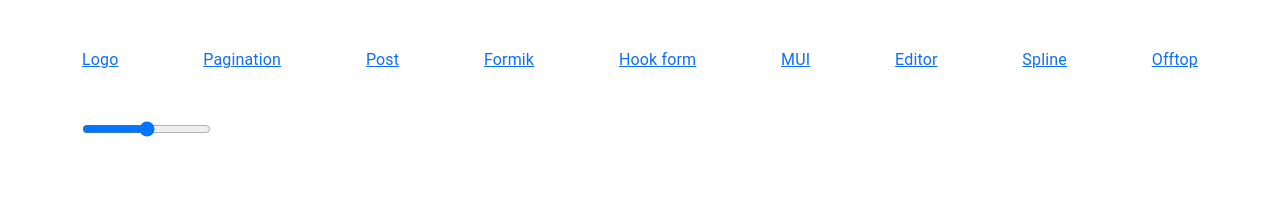
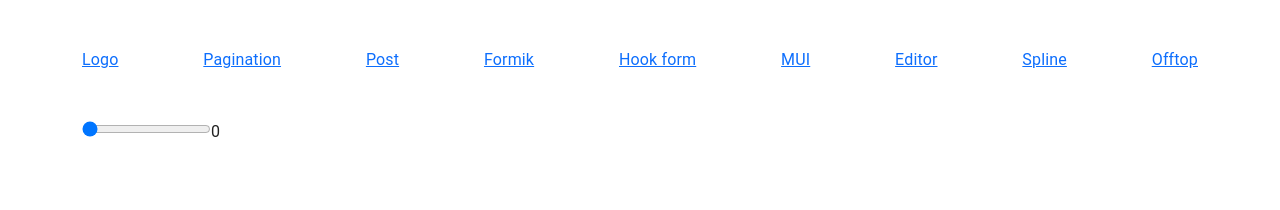
Before and after one commit to 7Davronbek/practise, a React (Vite) app: page /offtop in a window 1280 px wide. Shown: the top 210 px of the page. Built offline with nearby package versions, Linux system fonts and the light colour scheme.

Commit message:
practise makes perfect

```diff
--- a/src/componets/Offtop.jsx
+++ b/src/componets/Offtop.jsx
@@ -1,17 +1,28 @@
-import React from 'react'
+import React from "react";
+import { useState } from "react";
 
 const Offtop = () => {
+  const [range, setRange] = useState(0);
   return (
-    <div className='Offtop'>
+    <div className="Offtop">
       <div className="container">
         <div className="row">
-            <div className="col-12">
-                <input type="range" name="" id="" />
-            </div>
+          <div className="col-12">
+            <input
+              min={0}
+              max={10}
+              value={range}
+              onChange={(e) => setRange(e.target.value)}
+              type="range"
+              name=""
+              id=""
+            />
+            {range}
+          </div>
         </div>
       </div>
     </div>
-  )
-}
+  );
+};
 
-export default Offtop
+export default Offtop;
```
